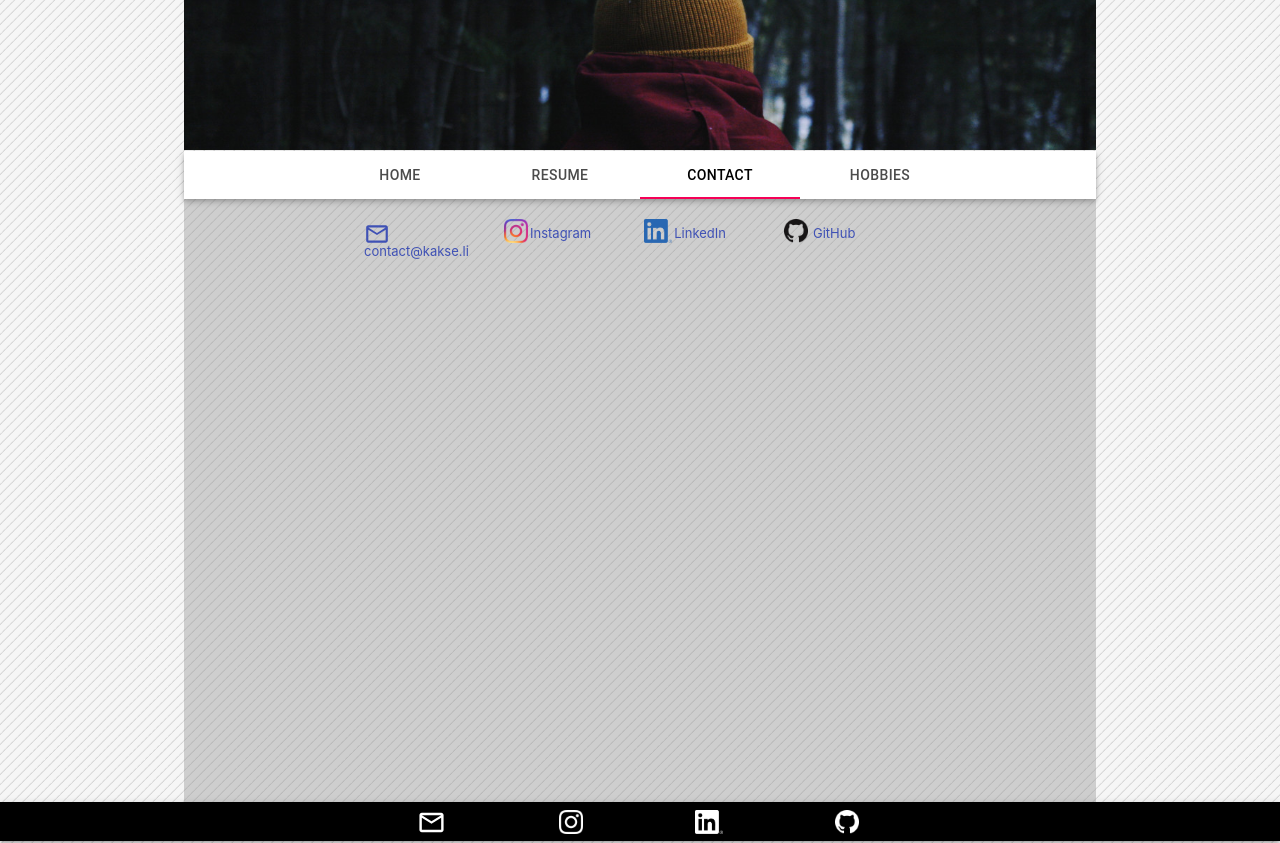
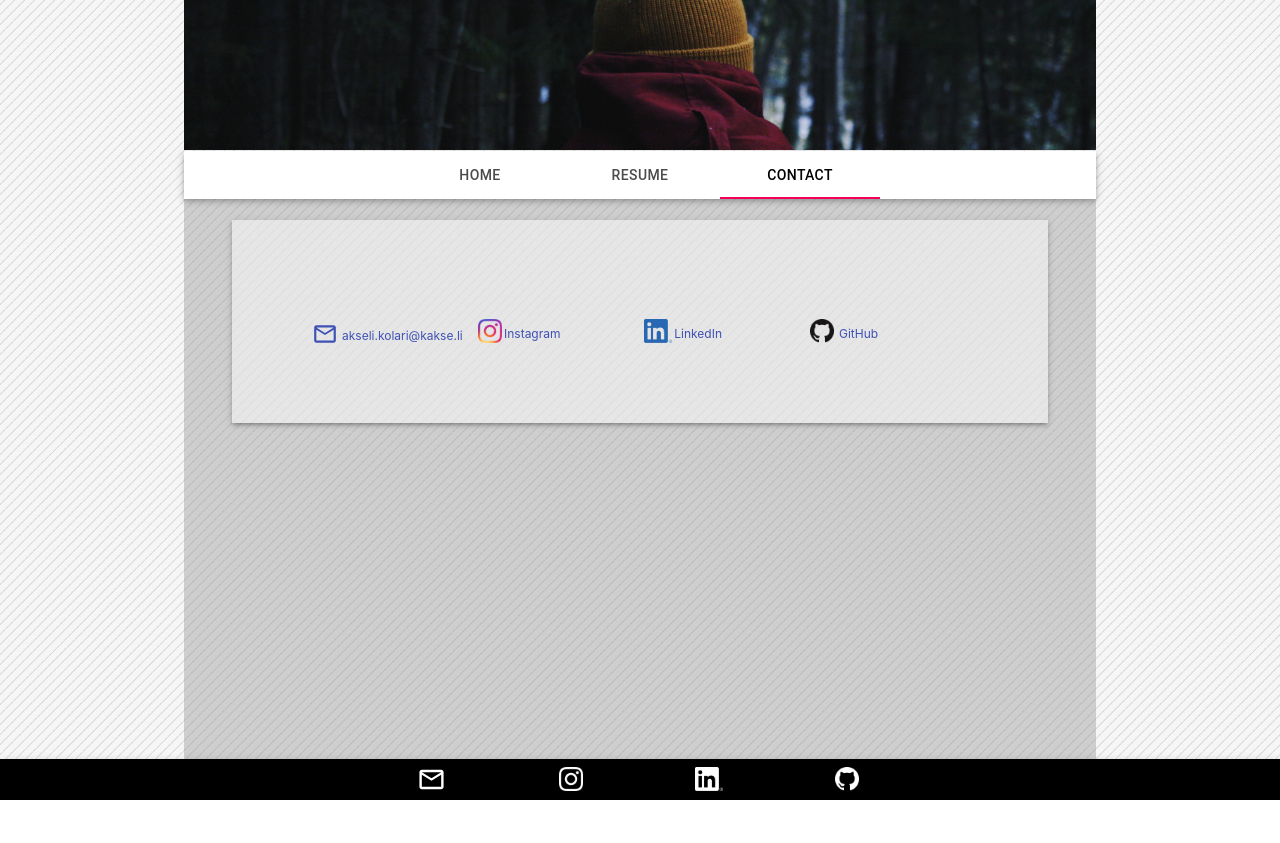
Before and after one commit to Akzuu/kakse-li, a React (Create React App) app: page / in a window 1280 px wide. Both pictures are taken after a click on the tab "CONTACT". After the commit the page ends 800 px from the top, so only its background shows below. Built offline with nearby package versions, Linux system fonts and the light colour scheme.

Commit message:
Changes to content and fixed footer

```diff
--- a/src/App.css
+++ b/src/App.css
@@ -3,8 +3,9 @@
 }
 
 .top {
-  min-height: calc(100vh);
+  min-height: calc(100vh - 1000px);
 }
+
 .footer {
-  height: 0px;
+  height: 24px;
 }
--- a/src/App.js
+++ b/src/App.js
@@ -24,7 +24,9 @@
       </Container>
       <div className="footer">
         <Box color="white" bgcolor="black" p={1} boxShadow={3}>
+
           <Footer />
+
         </Box>
       </div>
     </div>
--- a/src/components/Contact.css
+++ b/src/components/Contact.css
@@ -1,3 +1,4 @@
 .contact {
-  font-size: 13px;
+  font-size: 12px;
+  margin-top: 20px;
 }
--- a/src/components/Contact.js
+++ b/src/components/Contact.js
@@ -1,5 +1,7 @@
 import './Contact.css';
-import { Link, Grid, Container } from '@material-ui/core';
+import {
+  Link, Grid, Container, Box,
+} from '@material-ui/core';
 import { MailOutline } from '@material-ui/icons';
 import GithubIcon from '../img/GitHub-Mark-32px.png';
 import LinkedInIcon from '../img/LI.png';
@@ -7,7 +9,8 @@
 
 const Contact = () => (
   <div className="contact">
-    <Container maxWidth="sm">
+    <Container maxWidth="md">
+      <Box bgcolor="rgba(255, 255, 255, 0.5)" p={10} boxShadow={3}>
         <Grid
           container
           direction="row"
@@ -15,13 +18,14 @@
           spacing={1}
           style={{ marginTop: '10px' }}
         >
+
           <Grid item xs>
-          <Link href="mailto:contact@kakse.li">
+            <Link href="mailto:akseli.kolari@kakse.li">
               <MailOutline style={{
                 position: 'relative', top: 7, paddingRight: 4, fontSize: '26px',
               }}
               />
-            contact@kakse.li
+              akseli.kolari@kakse.li
             </Link>
           </Grid>
           <Grid item xs>
@@ -42,9 +46,11 @@
               GitHub
             </Link>
           </Grid>
+
         </Grid>
+
+      </Box>
     </Container>
-
   </div>
 );
 
--- a/src/components/Content.css
+++ b/src/components/Content.css
@@ -1,6 +1,6 @@
 .content {
   background-color: rgba(131, 131, 131, 0.349);
-  min-height: calc(55vh + 150px);
+  min-height: calc(100vh - 24px - 229px);
   padding-bottom: 12px;
   padding-top: 1px;
   text-align: justify;
--- a/src/components/Footer.js
+++ b/src/components/Footer.js
@@ -13,13 +13,13 @@
         justify="space-between"
         alignItems="flex-start"
         spacing={0}
-        style={{ marginTop: '0px', marginBottom: '-10px' }}
+        style={{ marginTop: '0px', marginBottom: '-8px' }}
       >
         <Grid item xs>
           <Link
             color="inherit"
             target="_blank"
-            href="mailto:contact@kakse.li"
+            href="mailto:akseli.kolari@kakse.li"
             rel="noreferrer"
           >
             <MailOutline style={{
--- a/src/components/Header.js
+++ b/src/components/Header.js
@@ -10,7 +10,7 @@
       src={topBanner}
       alt=""
       style={{
-        maxHeight: 150, width: '100%', objectFit: 'cover',
+        maxHeight: '150px', width: '100%', objectFit: 'cover',
       }}
     />
     <AppBar position="static" style={{ backgroundColor: 'white', color: 'black', marginTop: '-3px' }}>
@@ -18,7 +18,6 @@
         <Tab label="Home" value="Home" onClick={() => { handleTabChange('Home'); }} />
         <Tab label="Resume" value="Resume" onClick={() => { handleTabChange('Resume'); }} />
         <Tab label="Contact" value="Contact" onClick={() => { handleTabChange('Contact'); }} />
-        <Tab label="Hobbies" value="Hobbies" onClick={() => { handleTabChange('Hobbies'); }} />
       </Tabs>
     </AppBar>
   </div>
--- a/src/components/Home.js
+++ b/src/components/Home.js
@@ -6,8 +6,8 @@
   <div>
     <Grid
       container
-      spacing={5}
-      style={{ marginTop: '10px' }}
+      spacing={0}
+      style={{ marginTop: '20px' }}
     >
       <Grid item xs>
         <Box bgcolor="rgba(255, 255, 255, 0.5)" p={1} boxShadow={3}>
```
Also changed, not shown: 1 other file (tests, documents, lock files or other folders). Lines whose indentation alone changed are shown as unchanged.
